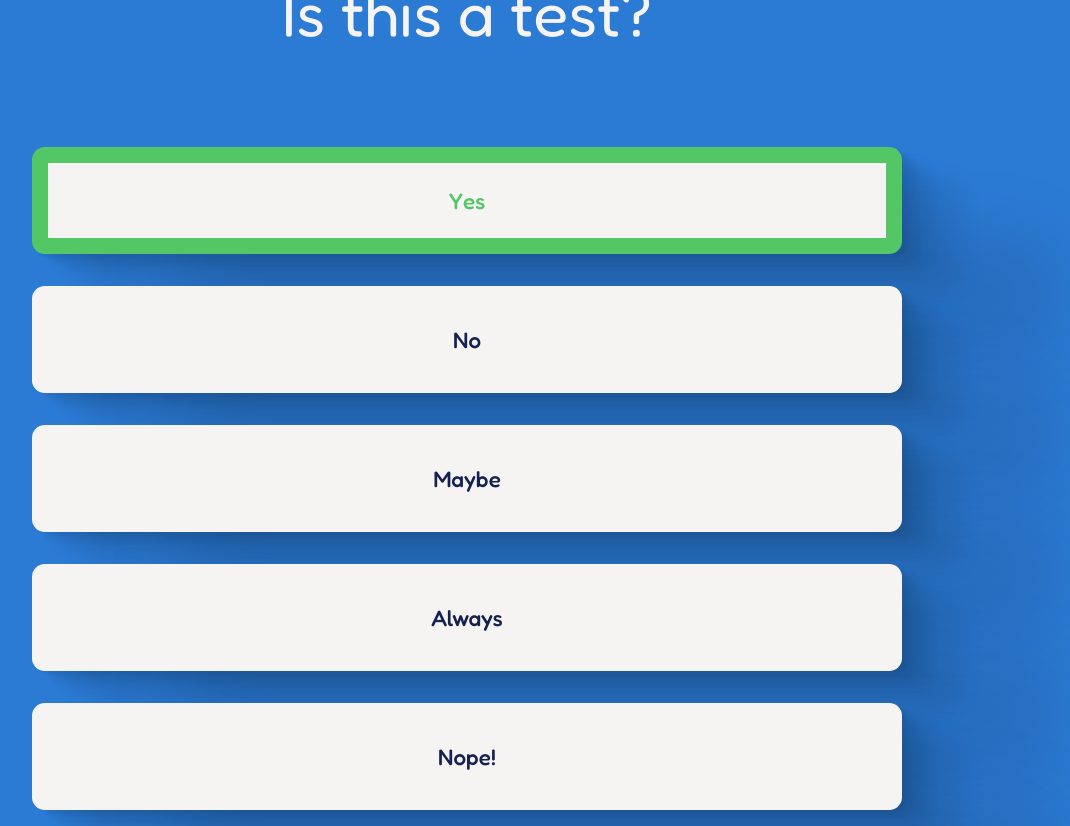
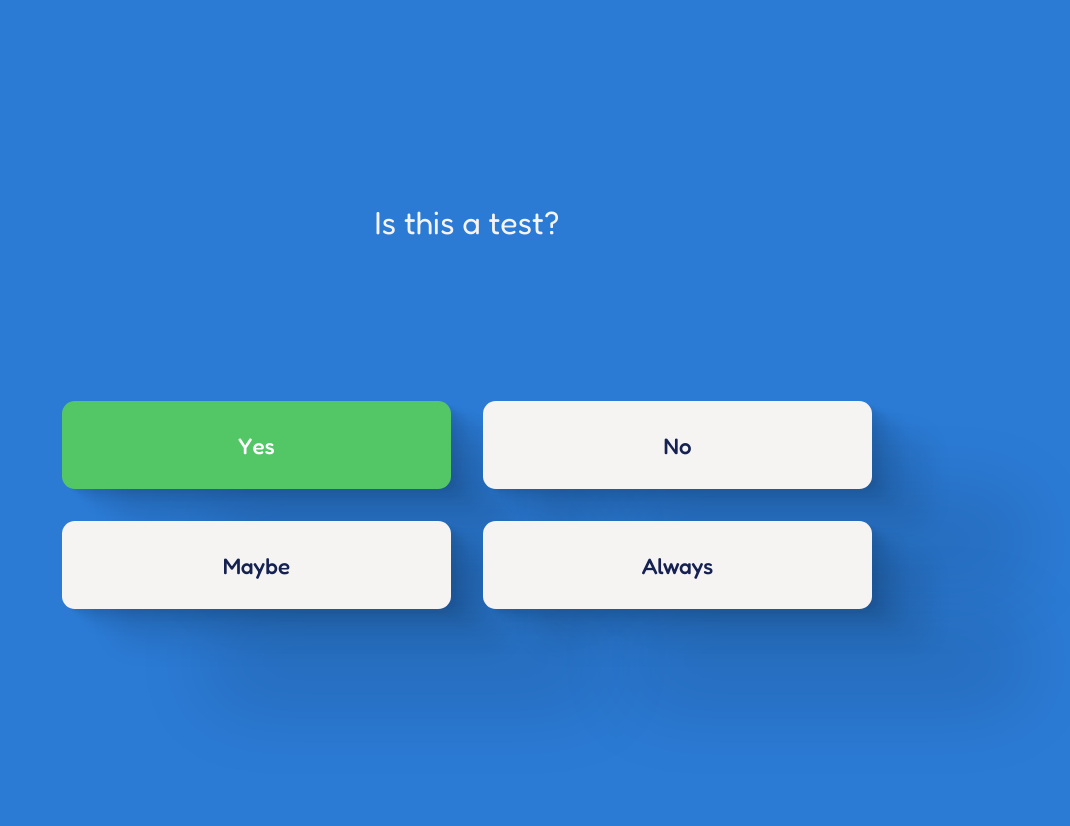
Before and after one commit to BrnPer/my-quiz, a Next.js app in the folder src/frontend/: page /game in a window 1280 px wide. Shown: the whole page, without its empty margins (173-1243 px from the left). After the commit the page ends 800 px from the top, so only its background shows below. Built offline with nearby package versions, Linux system fonts and the light colour scheme.

Commit message:
Improve questions movement between resolutions

```diff
--- a/src/frontend/components/Game/Game.module.css
+++ b/src/frontend/components/Game/Game.module.css
@@ -9,21 +9,28 @@
 }
 
 .question {
+    flex: 1;
     color: var(--fourth-color);
-    font-size: 4rem;
-    margin-bottom: 5rem;
+    font-size: 2rem;
     font-weight: 400;
+    text-align: center;
+    display: flex;
+    justify-content: center;
+    align-items: center;
 }
 
 .answersContainer {
+    flex: 4;
     display: flex;
     flex-wrap: wrap;
     justify-content: center;
     align-items: center;
+    gap: 1rem;
+    flex-direction: column;
+    width: 100%;
 }
 
 .answer {
-    flex: 1 1 33vw;
     box-shadow:
         5.1px 3.3px 2.7px rgba(0, 0, 0, 0.037),
         12.9px 8.3px 6.9px rgba(0, 0, 0, 0.053),
@@ -32,26 +39,56 @@
         149px 95px 80px rgba(0, 0, 0, 0.12);
     color: var(--second-color);
     background-color: var(--fourth-color);
-    padding: 1.5rem 2rem;
+    padding: 0.9rem 1rem;
     border-radius: var(--default-border-radius);
     border: 1rem solid transparent;
     font-size: 1.4rem;
-    margin: 1rem;
     font-family: 'Fredoka', sans-serif;
     cursor: pointer;
     font-weight: 500;
     transition: background-color linear 0.2s;
     text-align: center;
+    width: 100%;
 }
 
 .answerRight {
-    border-color: var(--right-color);
-    border-width: 1rem;
-    color: var(--right-color);
+    background-color: var(--right-color);
+    color: white;
 }
 
 .answerWrong {
-    border-color: var(--wrong-color);
-    border-width: 1rem;
-    color: var(--wrong-color);
+    background-color: var(--wrong-color);
+    color: white;
 }
+
+@media only screen and (min-width: 768px) {
+
+    .question {
+        flex: 2;
+        align-items: flex-end;
+    }
+
+    .answersContainer {
+        flex: 5;
+        flex-direction: row;
+        align-content: center;
+        gap: 2rem;
+    }
+
+    .answer {
+        width: 40%;
+    }
+}
+
+
+@media only screen and (min-width: 1200px) {
+
+
+    .answersContainer {
+       width: 80%;
+    }
+
+    .answer {
+        width: 40%;
+    }
+}
--- a/src/frontend/components/Game/GameScreen.tsx
+++ b/src/frontend/components/Game/GameScreen.tsx
@@ -12,7 +12,6 @@ export default function GameScreen() {
                     <Answer text='No' />
                     <Answer text='Maybe' />
                     <Answer text="Always" />
-                    <Answer text="Nope!" />
                 </div>
             </div>
         </Layout>
```
